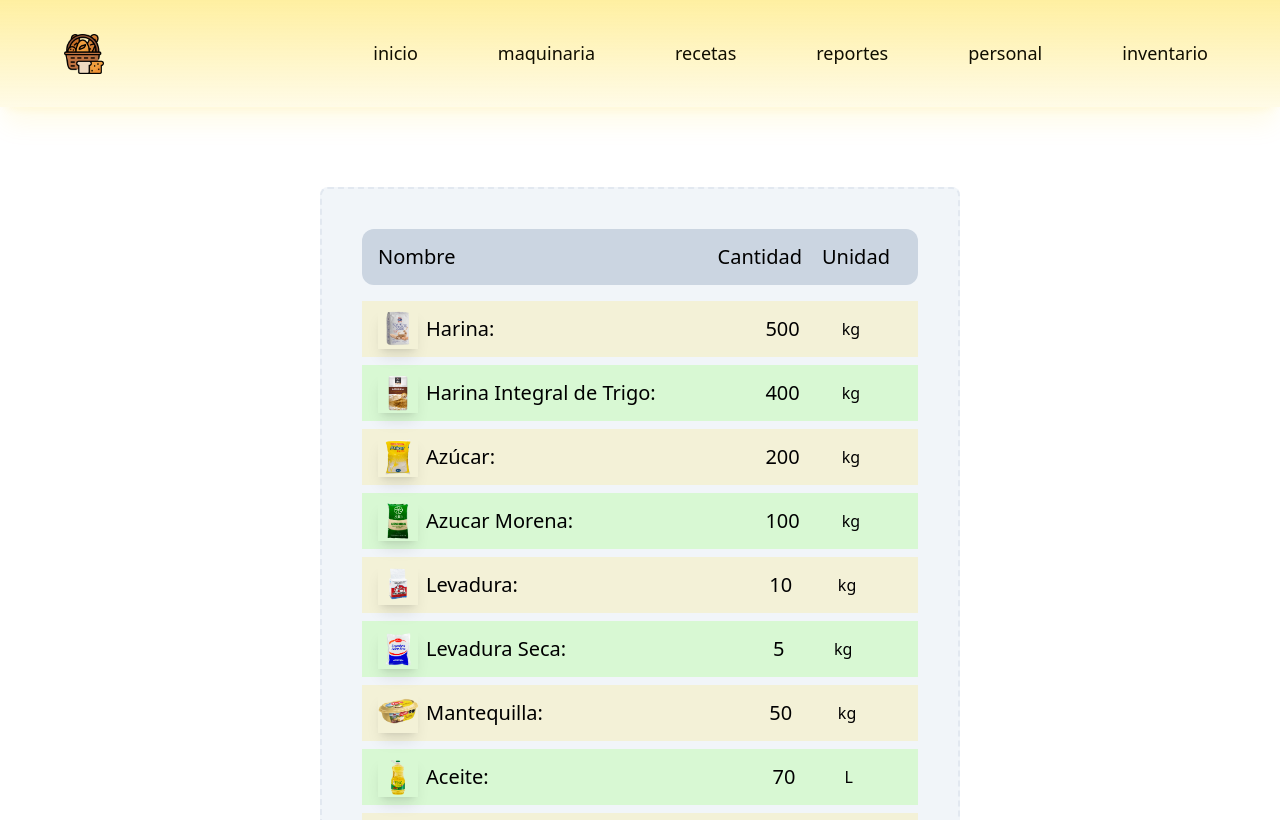
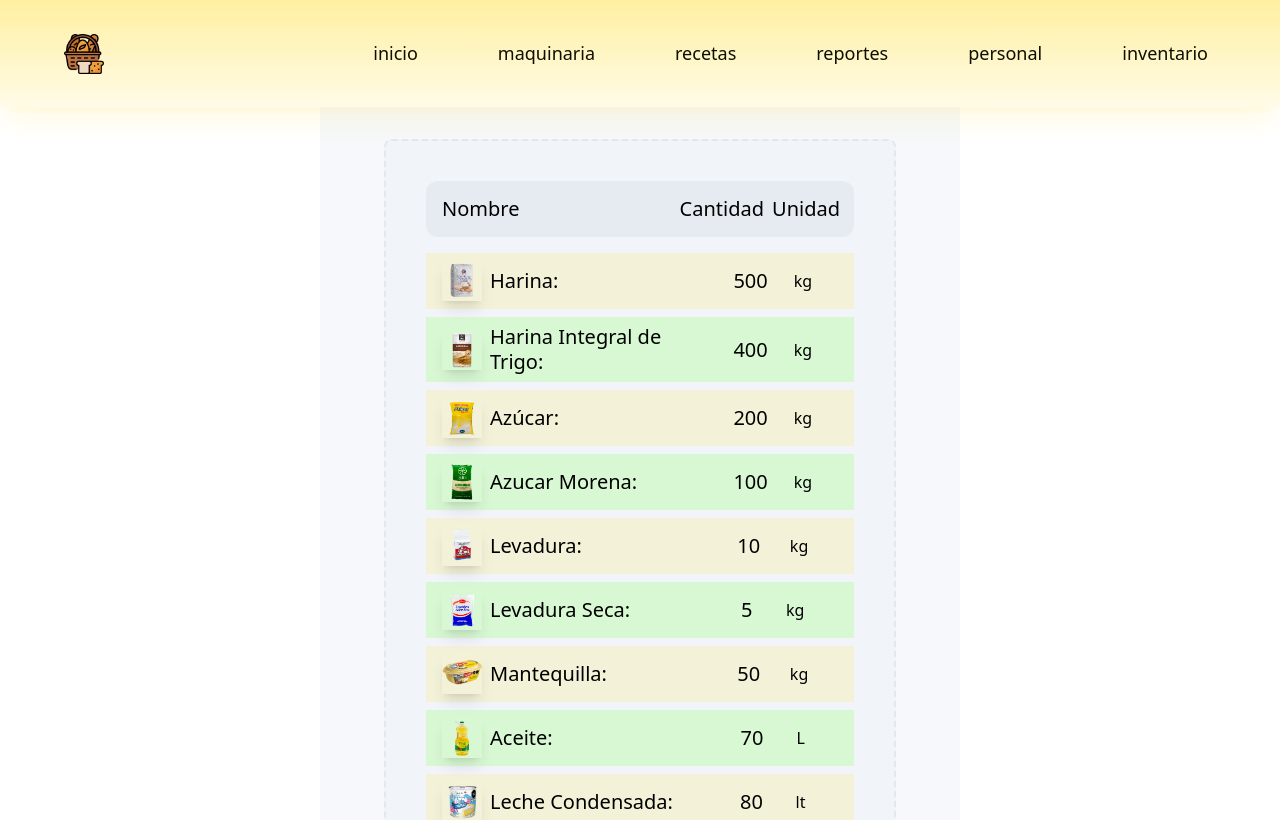
Before and after one commit to JuelVargas/web-react-panaderia, a React (Vite) app: page /inventario in a window 1280 px wide. Shown: the top 820 px of the page. Built offline with nearby package versions, Linux system fonts and the light colour scheme; a web font is replaced by a local one.

Commit message:
mejora: los estilos en Inventario.jsx, Reportes.jsx a un estilo boxed

```diff
--- a/src/sections/Inventario.jsx
+++ b/src/sections/Inventario.jsx
@@ -6,10 +6,12 @@ const Inventario = () => {
       id="inventario"
       className="w-full flex justify-center"
     >
-      <div className="mx-3 border-2 border-slate-200 border-dashed p-2 rounded-lg bg-slate-100 mt-4 sm:mt-8 sm:w-[500px] lg:mt-20 lg:w-3/6 lg:p-10">
+      <div className="max-sm:mx-4 sm:w-4/5 lg:w-3/6 bg-slate-200/30 flex justify-center ">
+
+      <div className="mx-3 border-2 border-slate-200 border-dashed p-2 rounded-lg bg-slate-100 mt-4 sm:mt-8 sm:w-[500px] lg:mt-8 lg:w-4/5 lg:p-10">
 
         <div
-          className="flex justify-between items-center mb-4  px-4 py-4  bg-slate-300 rounded-xl"
+          className="flex justify-between items-center mb-4  px-4 py-4  bg-slate-300/30 rounded-xl"
         >
           <h3
             className="text-xl h-full flex items-center w-4/6 rounded-e-full "
@@ -57,6 +59,7 @@ const Inventario = () => {
           ))
         }
       </div>
+      </div>
     </section>
   )
 }
--- a/src/sections/Reportes.jsx
+++ b/src/sections/Reportes.jsx
@@ -3,11 +3,12 @@ import { reportes } from "../constants"
 
 const Reportes = () => {
   return (
-    <section>
+    <section className="w-full flex justify-center">
+      <div className="max-sm:mx-4 sm:w-11/12 lg:w-11/12 xl:w-3/6 bg-slate-200/30 flex justify-center ">
       <div className="flex flex-col items-center w-full mx-2 px-4 py-8">
         {
           reportes.map((reporte) => (
-            <div key={reporte.id} className="shadow-xl rounded-xl my-2 p-4  md:w-4/5 lg:w-5/6 xl:w-3/5">
+            <div key={reporte.id} className="shadow-xl rounded-xl my-2 p-4  md:w-11/12 lg:w-11/12 xl:w-11/12">
               <div>
                 <h3 className="text-xl font-medium text-center">{reporte.tipo}</h3>
                 <p
@@ -32,6 +33,7 @@ const Reportes = () => {
           ))
         }
       </div>
+      </div>
     </section>
   )
 }
```
